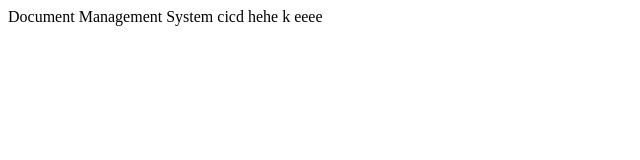
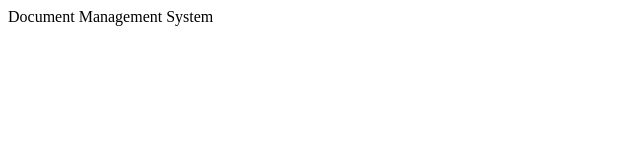
Before and after one commit to cloudcode366/Document_Management_System_FE, a React (Vite) app: page / in a window 1280 px wide. Shown: the top 160 px of the page, without its empty margins (0-640 px from the left). Built offline with nearby package versions, Linux system fonts and the light colour scheme.

Commit message:
test cicd 3

```diff
--- a/src/App.jsx
+++ b/src/App.jsx
@@ -1,5 +1,5 @@
 const App = () => {
-  return <>Document Management System cicd hehe k eeee</>;
+  return <>Document Management System</>;
 };
 
 export default App;
```
